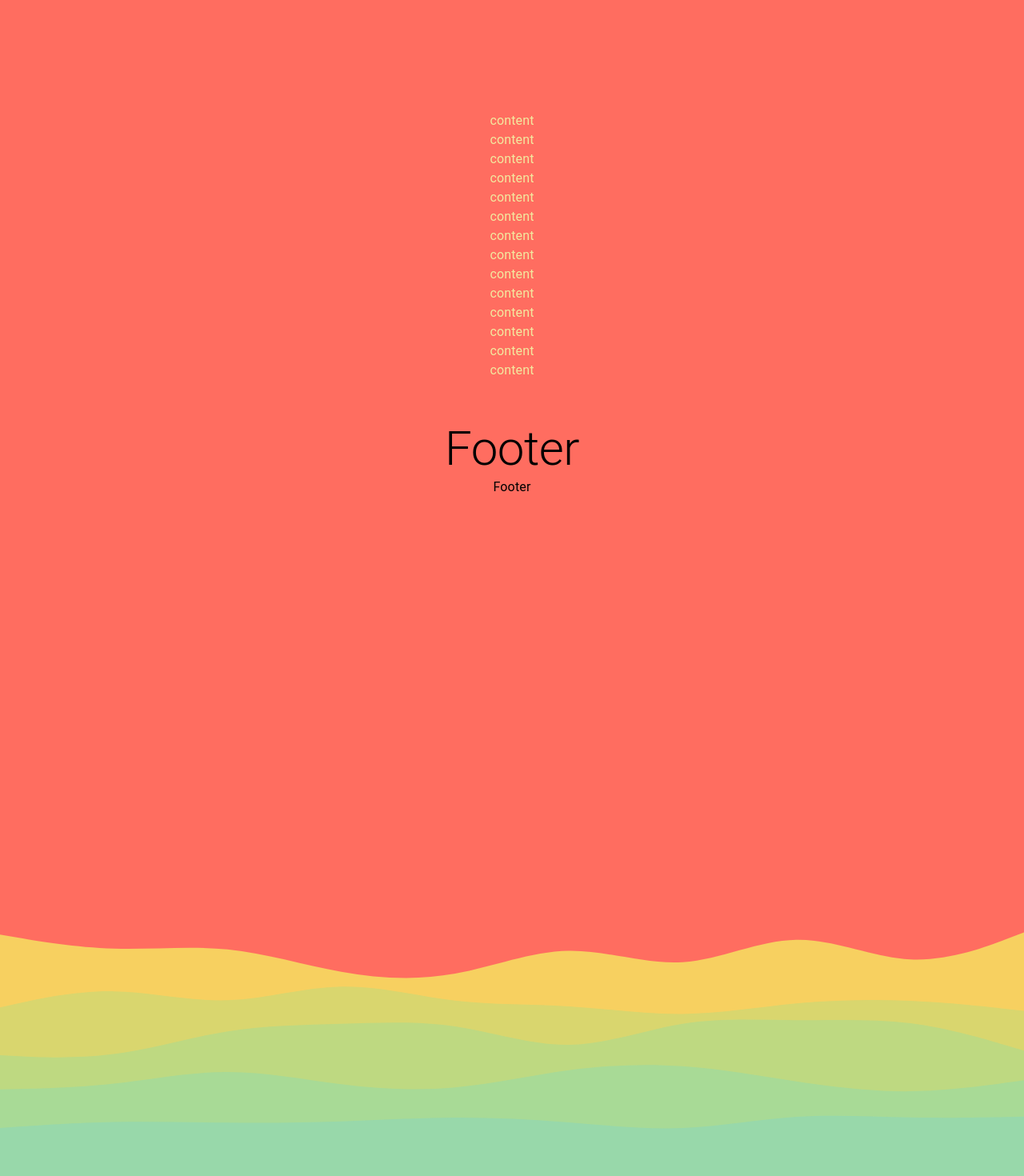
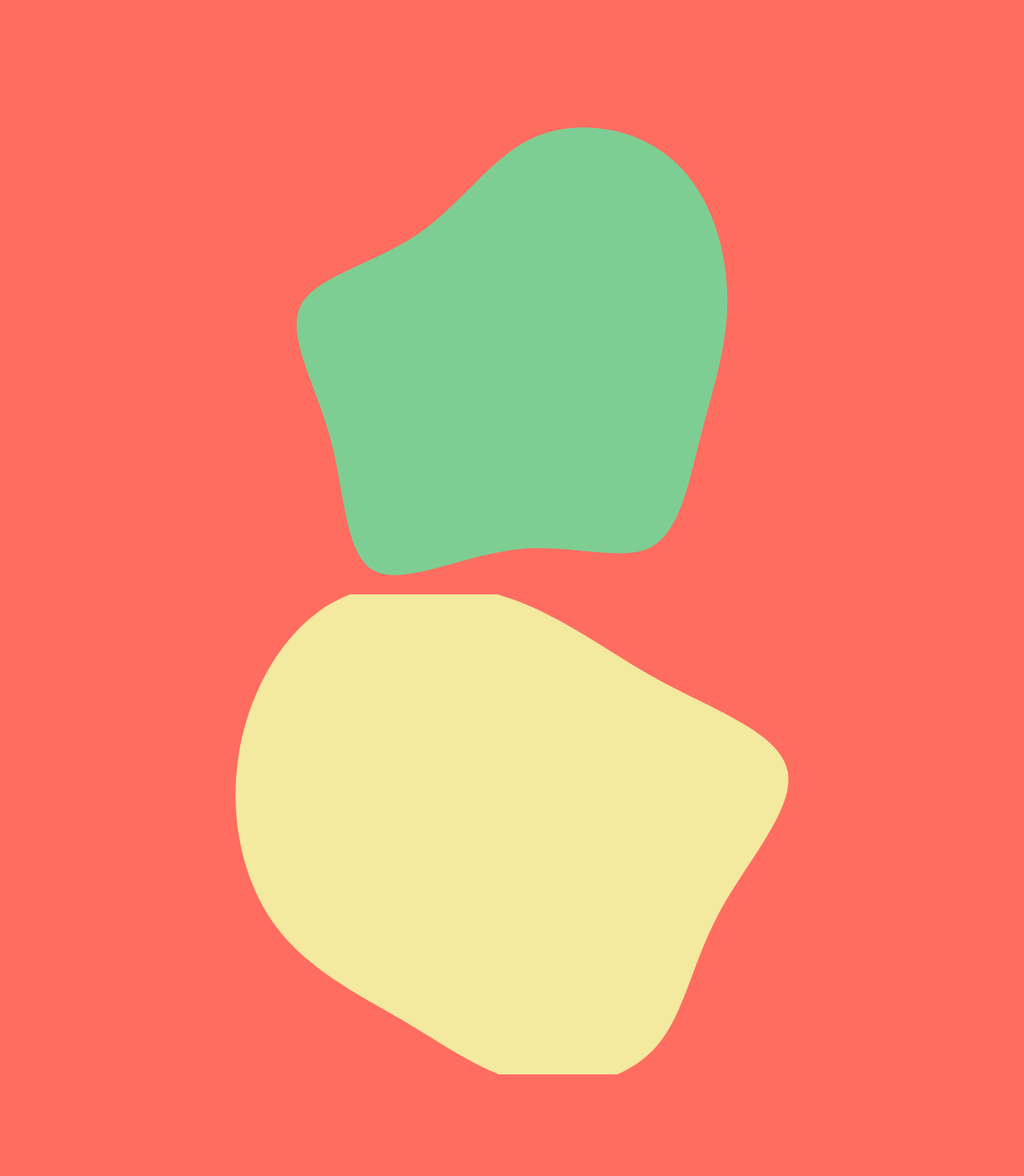
Before and after one commit to Ollie-Judge/experimental-website, a React (Create React App) app: page / in a window 1280 px wide. Shown: the part 760-2230 px from the top of the page at 80% size. Built offline with nearby package versions, Linux system fonts and the light colour scheme; a web font is replaced by a local one.

Commit message:
added some ideas and added button interaction

```diff
--- a/src/App.js
+++ b/src/App.js
@@ -1,7 +1,8 @@
 import "./App.css";
 import Header from "./components/header";
 import HeaderDividerBottom from ".//components/dividers/headerDivider";
-import Content from "./components/content";
+import GreenBlob from "./components/greenBlob";
+import LightYellowBlob from "./components/yellowBlob";
 import Footer from "./components/footer";
 import "./assets/fonts.css";
 
@@ -10,7 +11,8 @@ function App() {
     <div className="App">
       <Header />
       <HeaderDividerBottom />
-      <Content />
+      <GreenBlob />
+      <LightYellowBlob />
       <Footer />
     </div>
   );
--- a/src/components/content.js
+++ /dev/null
@@ -1,67 +0,0 @@
-import { Typography, Grid, Box } from "@mui/material";
-import "./style/content.css";
-
-function Content() {
-  return (
-    <Box
-      id="contentContainer"
-      style={{
-        zindex: "-1",
-        width: "100%",
-        margin: "auto",
-        padding: "0",
-      }}
-    >
-      <Grid container direction="column" alignItems="center">
-        <Grid item xs={12}>
-          <Typography type="h4" className="contentWords">
-            content
-          </Typography>
-          <Typography type="h4" className="contentWords">
-            content
-          </Typography>
-          <Typography type="h4" className="contentWords">
-            content
-          </Typography>
-          <Typography type="h4" className="contentWords">
-            content
-          </Typography>
-          <Typography type="h4" className="contentWords">
-            content
-          </Typography>
-
-          <Typography type="h4" className="contentWords">
-            content
-          </Typography>
-          <Typography type="h4" className="contentWords">
-            content
-          </Typography>
-          <Typography type="h4" className="contentWords">
-            content
-          </Typography>
-          <Typography type="h4" className="contentWords">
-            content
-          </Typography>
-          <Typography type="h4" className="contentWords">
-            content
-          </Typography>
-
-          <Typography type="h4" className="contentWords">
-            content
-          </Typography>
-          <Typography type="h4" className="contentWords">
-            content
-          </Typography>
-          <Typography type="h4" className="contentWords">
-            content
-          </Typography>
-          <Typography type="h4" className="contentWords">
-            content
-          </Typography>
-        </Grid>
-      </Grid>
-    </Box>
-  );
-}
-
-export default Content;
--- a/src/components/footer.js
+++ b/src/components/footer.js
@@ -17,21 +17,39 @@ function Footer() {
         container
         direction="column"
         alignItems="center"
-        style={{ zindex: "2", background: "transparent" }}
+        style={{
+          position: "relative",
+          bottom: "0",
+          background: "transparent",
+        }}
       >
-        <Grid item xs={12} style={{ margin: "50px 25px auto" }}>
+        <Grid
+          item
+          xs={12}
+          style={{
+            margin: "50px 25px auto",
+            zindex: "2",
+            position: "relative",
+          }}
+        >
           <Typography variant="h2">Footer</Typography>
         </Grid>
 
         <Grid item>
-          <Typography>Footer</Typography>
+          <Typography style={{ zindex: "2", position: "relative" }}>
+            Footer
+          </Typography>
         </Grid>
+        <img
+          src={footerBackground}
+          alt="footer background"
+          style={{
+            zindex: "-1",
+            position: "absolute",
+            width: "100%",
+          }}
+        ></img>
       </Grid>
-      <img
-        src={footerBackground}
-        alt="footer background"
-        style={{ zindex: "1", bottom: "0", width: "100%" }}
-      ></img>
     </Box>
   );
 }
--- /dev/null
+++ b/src/components/greenBlob.js
@@ -0,0 +1,37 @@
+import { Grid, Box } from "@mui/material";
+import "./style/content.css";
+import greenContentBackground from "../images/blob-green-haikei.svg";
+
+function greenBlob() {
+  return (
+    <Box
+      id="contentContainer"
+      style={{
+        zindex: "-1",
+        width: "100%",
+        margin: "auto",
+        padding: "0",
+      }}
+    >
+      <Grid
+        container
+        direction="column"
+        alignItems="center"
+        style={{ color: "#7ece94" }}
+      >
+        <Grid item xs={12}>
+          <img
+            src={greenContentBackground}
+            alt="footer background"
+            style={{
+              zindex: "-1",
+              width: "100%",
+            }}
+          ></img>
+        </Grid>
+      </Grid>
+    </Box>
+  );
+}
+
+export default greenBlob;
--- a/src/components/header.js
+++ b/src/components/header.js
@@ -2,8 +2,15 @@ import { Typography, Button, Grid, Box } from "@mui/material";
 import "./style/header.css";
 
 function Header() {
-  const buttonDissolve = () => {
-    document.getElementById("headerButton").classList.add("scaleOutCenter");
+  const removeButton = () => {
+    let headerButton = document.getElementById("headerButton");
+    headerButton.remove();
+
+    let textLocation = document.createElement("Typography");
+    let node = document.createTextNode("You made a great decission");
+    textLocation.appendChild(node);
+    let addText = document.getElementById("buttonContainer");
+    addText.appendChild(textLocation);
   };
   return (
     <Box
@@ -36,6 +43,7 @@ function Header() {
             I think that this website is pretty cool
           </Typography>
           <Typography
+            id="subtitle3"
             variant="body1"
             className="headerText"
             style={{ margin: "15px auto" }}
@@ -44,14 +52,14 @@ function Header() {
           </Typography>
         </Grid>
 
-        <Grid item xs={12} style={{ margin: "25px 50px" }}>
+        <Grid item xs={12} id="buttonContainer" style={{ margin: "25px 50px" }}>
           <Button
             id="headerButton"
             variant="outlined"
             style={{
               borderRadius: "25px",
             }}
-            onClick={buttonDissolve}
+            onClick={removeButton}
           >
             Click here to express your satisfaction
           </Button>
--- a/src/components/style/header.css
+++ b/src/components/style/header.css
@@ -6,8 +6,22 @@
   font-family: Kavoon;
 }
 
-#subtitle2 {
+#subtitle2,
+#subtitle3,
+#buttonContainer,
+#headerButton {
   font-family: Modak;
+}
+
+#headerButton {
+  color: #ff5b4d;
+  background: #7ece94;
+  border: #7ece94 1px solid;
+}
+
+#headerButton:hover {
+  color: white;
+  text-shadow: 0px 1px 0px rgba(0, 0, 0, 1);
 }
 
 .backgroundHeaderColour {
@@ -18,9 +32,3 @@
     rgba(152, 216, 170, 1) 100%
   );
 }
-
-.scaleOutCenter {
-  -webkit-animation: scaleOutCenter 0.5s cubic-bezier(0.55, 0.085, 0.68, 0.53)
-    both;
-  animation: scaleOutCenter 0.5s cubic-bezier(0.55, 0.085, 0.68, 0.53) both;
-}
--- /dev/null
+++ b/src/components/yellowBlob.js
@@ -0,0 +1,37 @@
+import { Grid, Box } from "@mui/material";
+import "./style/content.css";
+import yellowContentBackground from "../images/blob-light-yellow-haikei.svg";
+
+function yellowBlob() {
+  return (
+    <Box
+      id="contentContainer"
+      style={{
+        zindex: "-1",
+        width: "100%",
+        margin: "auto",
+        padding: "0",
+      }}
+    >
+      <Grid
+        container
+        direction="column"
+        alignItems="center"
+        style={{ color: "#7ece94" }}
+      >
+        <Grid item xs={12}>
+          <img
+            src={yellowContentBackground}
+            alt="footer background"
+            style={{
+              zindex: "-1",
+              width: "100%",
+            }}
+          ></img>
+        </Grid>
+      </Grid>
+    </Box>
+  );
+}
+
+export default yellowBlob;
```
Also changed, not shown: src/images/blob-green-haikei.svg (added), src/images/blob-light-yellow-haikei.svg (added).
